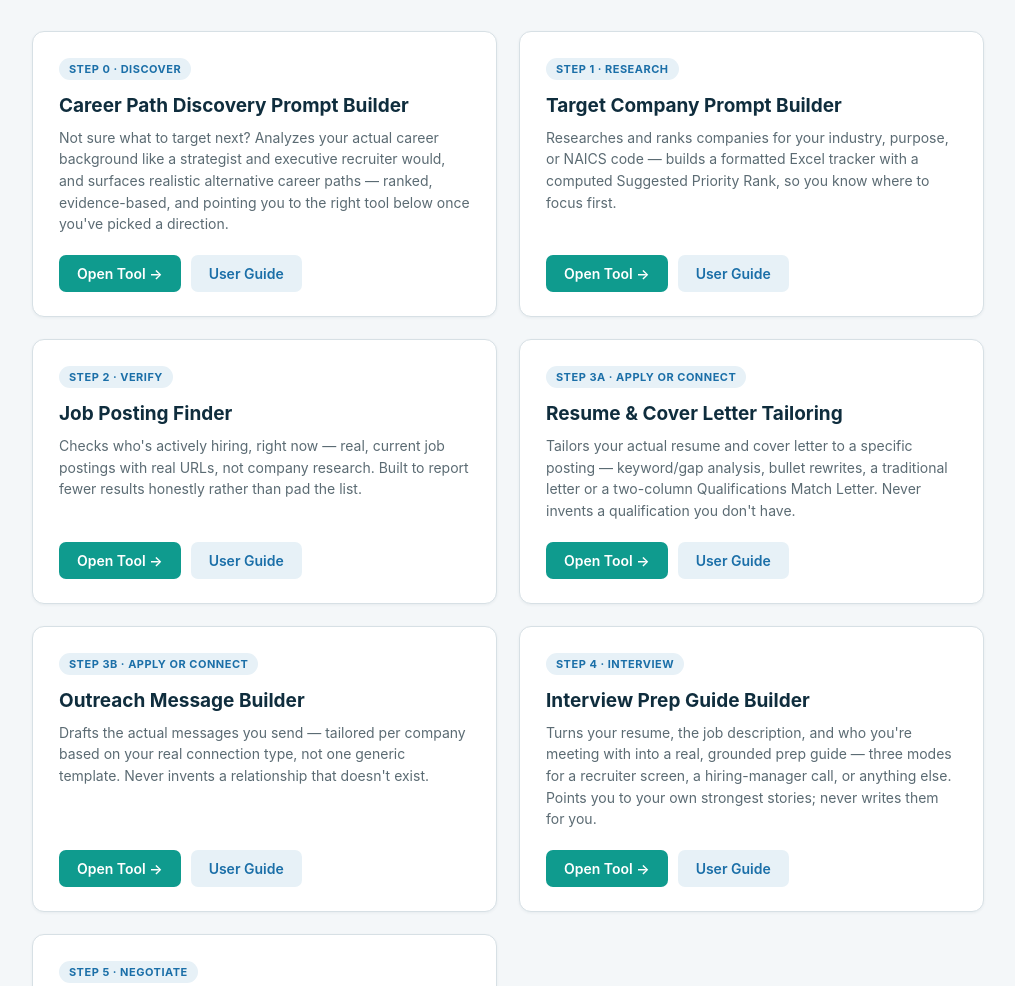
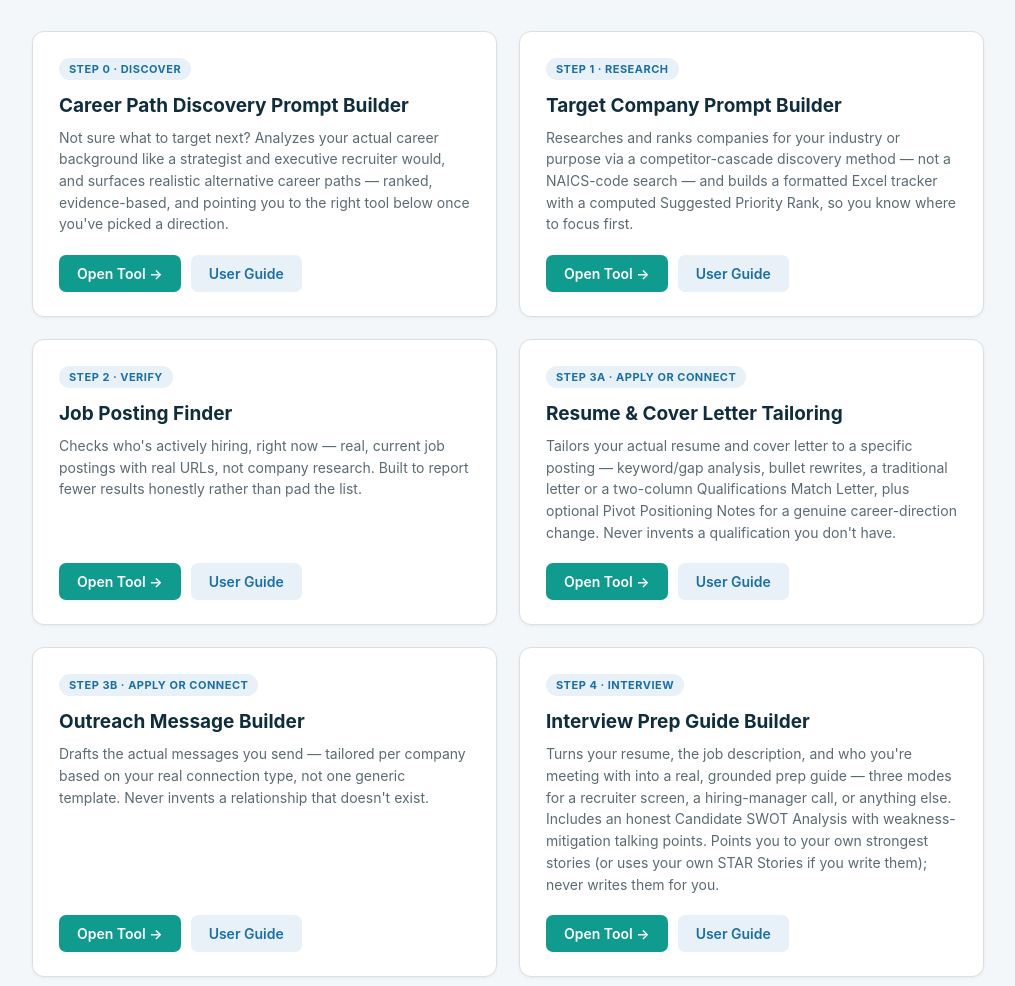
Before and after one commit to tjackson8817/Job-Hunting-Tool-Suite, a plain HTML site: page index.html in a window 1280 px wide. Shown: the part 360-1346 px from the top of the page, without its empty margins (132-1147 px from the left). Drawn offline with Linux system fonts and the light colour scheme.

Commit message:
Add files via upload

```diff
--- a/index.html
+++ b/index.html
@@ -208,7 +208,7 @@
     <div class="card">
       <span class="step-badge">STEP 1 · RESEARCH</span>
       <h2>Target Company Prompt Builder</h2>
-      <p>Researches and ranks companies for your industry, purpose, or NAICS code — builds a formatted Excel tracker with a computed Suggested Priority Rank, so you know where to focus first.</p>
+      <p>Researches and ranks companies for your industry or purpose via a competitor-cascade discovery method — not a NAICS-code search — and builds a formatted Excel tracker with a computed Suggested Priority Rank, so you know where to focus first.</p>
       <div class="btn-row">
         <a class="btn" target="_blank" rel="noopener" href="https://tjackson8817.github.io/Target-Company-Prompt-Builder/prompt_builder.html">Open Tool →</a>
         <a class="btn-secondary" target="_blank" rel="noopener" href="https://github.com/tjackson8817/Target-Company-Prompt-Builder/blob/main/Prompt_Builder_User_Guide.md">User Guide</a>
@@ -228,7 +228,7 @@
     <div class="card">
       <span class="step-badge">STEP 3A · APPLY OR CONNECT</span>
       <h2>Resume & Cover Letter Tailoring</h2>
-      <p>Tailors your actual resume and cover letter to a specific posting — keyword/gap analysis, bullet rewrites, a traditional letter or a two-column Qualifications Match Letter. Never invents a qualification you don't have.</p>
+      <p>Tailors your actual resume and cover letter to a specific posting — keyword/gap analysis, bullet rewrites, a traditional letter or a two-column Qualifications Match Letter, plus optional Pivot Positioning Notes for a genuine career-direction change. Never invents a qualification you don't have.</p>
       <div class="btn-row">
         <a class="btn" target="_blank" rel="noopener" href="https://tjackson8817.github.io/Resume-Cover-Letter-Builder/resume_cover_letter_tailoring.html">Open Tool →</a>
         <a class="btn-secondary" target="_blank" rel="noopener" href="https://github.com/tjackson8817/Resume-Cover-Letter-Builder/blob/main/Resume_Cover_Letter_Tailoring_User_Guide.md">User Guide</a>
@@ -248,7 +248,7 @@
     <div class="card">
       <span class="step-badge">STEP 4 · INTERVIEW</span>
       <h2>Interview Prep Guide Builder</h2>
-      <p>Turns your resume, the job description, and who you're meeting with into a real, grounded prep guide — three modes for a recruiter screen, a hiring-manager call, or anything else. Points you to your own strongest stories; never writes them for you.</p>
+      <p>Turns your resume, the job description, and who you're meeting with into a real, grounded prep guide — three modes for a recruiter screen, a hiring-manager call, or anything else. Includes an honest Candidate SWOT Analysis with weakness-mitigation talking points. Points you to your own strongest stories (or uses your own STAR Stories if you write them); never writes them for you.</p>
       <div class="btn-row">
         <a class="btn" target="_blank" rel="noopener" href="https://tjackson8817.github.io/Interview-Prep-Guide-Builder/interview_prep_guide_builder.html">Open Tool →</a>
         <a class="btn-secondary" target="_blank" rel="noopener" href="https://github.com/tjackson8817/Interview-Prep-Guide-Builder/blob/main/Interview_Prep_Guide_Builder_User_Guide.md">User Guide</a>
@@ -290,7 +290,7 @@
     <div class="card">
       <span class="step-badge">ONGOING · PERSONAL BRAND</span>
       <h2>LinkedIn Article Share Builder</h2>
-      <p>Finds the 3 most on-brand, recent articles worth sharing, then drafts the post — personal hook, summary, hashtags — and optionally matching artwork, for whichever one you pick.</p>
+      <p>Finds the 5 most on-brand, recent articles worth sharing, then drafts the post — personal hook, summary, hashtags — and optionally matching artwork, for whichever one you pick.</p>
       <div class="btn-row">
         <a class="btn" target="_blank" rel="noopener" href="https://tjackson8817.github.io/LinkedIN-Article-Share/linkedin_article_share.html">Open Tool →</a>
         <a class="btn-secondary" target="_blank" rel="noopener" href="https://github.com/tjackson8817/LinkedIN-Article-Share/blob/main/LinkedIn_Article_Share_User_Guide.md">User Guide</a>
```
Also changed, not shown: 2 other files.
